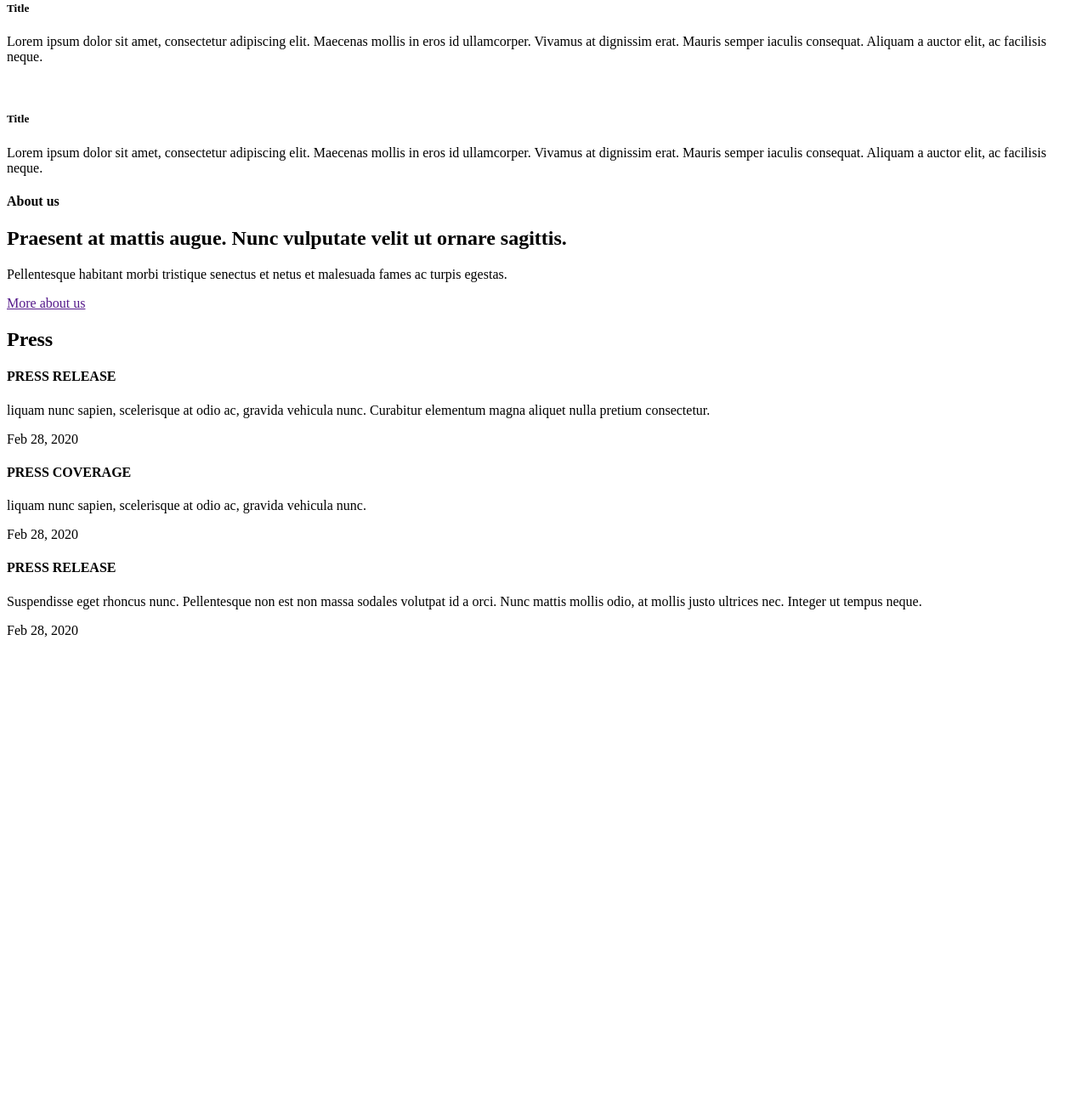
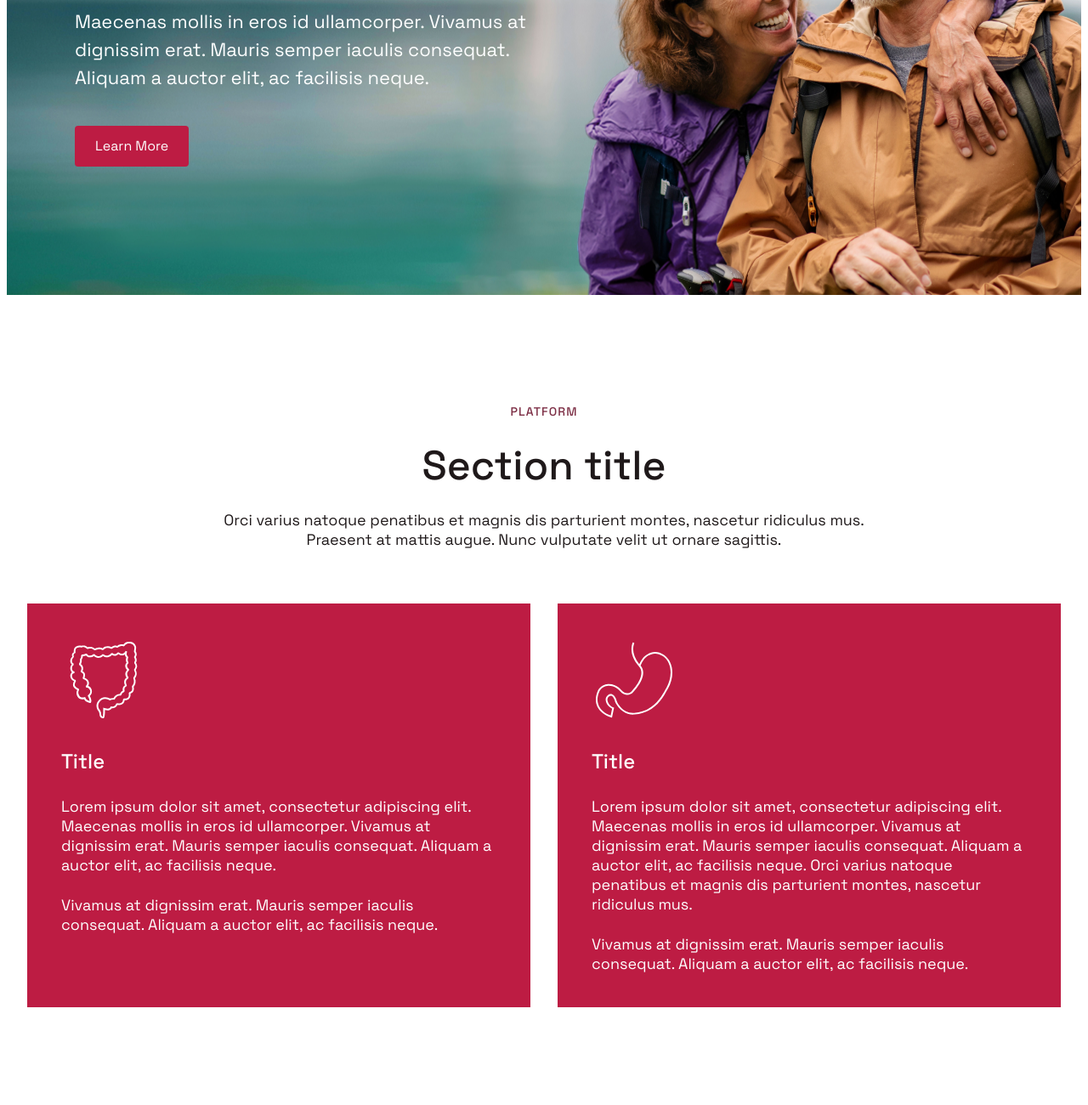
Before and after one commit to MoulyT/Z1-prueba, a plain HTML site: page Z1/proyecto-Z1/index.html in a window 1280 px wide. Shown: the part 401-1701 px from the top of the page at 85% size. Before the commit the page ends 1168 px from the top, so only its background shows below. Drawn offline with Linux system fonts and the light colour scheme.

Commit message:
add styles and update html

```diff
--- a/Z1/proyecto-Z1/index.html
+++ b/Z1/proyecto-Z1/index.html
@@ -1,85 +1,133 @@
 <!DOCTYPE html>
 <html lang="es">
-
   <head>
-    <meta charset="UTF-8">
-    <meta http-equiv="X-UA-Compatible" content="IE=edge">
-    <meta name="viewport" content="width=device-width, initial-scale=1.0">
+    <meta charset="UTF-8" />
+    <meta http-equiv="X-UA-Compatible" content="IE=edge" />
+    <meta name="viewport" content="width=device-width, initial-scale=1.0" />
     <title>Document</title>
-    <link href="styles/style.css" rel="stylesheet" type="text/css">
+    <link href="styles.css" rel="stylesheet" type="text/css" />
   </head>
 
   <body>
     <header>
-        <button type="button" class="button"></button>
+      <div class="logo">logo</div>
       <nav>
         <ul>
           <li><a href="">About us</a></li>
-            <li><a href="">press</a></li>
-            <li><a href="">contact</a></li>
+          <li><a href="">Press</a></li>
+          <li><a href="">Contact</a></li>
         </ul>
       </nav>
     </header>
-    <section class="section-one">
-        <h1>Lore ipsum sit amet</h1>
-        <h3>Maecenas mollis in eros id ullamcorper. Vivamus at dignissim erat.
-            Mauris semper iaculis consequat. Aliquam a auctor elit, ac facilisis neque.</h3>
-        <button type="button"></button>
+    <div class="folder">
+      <div class="folder_content">
+        <h1 class="folder_title">Lorem ipsum dolor sit amet.</h1>
+        <p class="folder_p">
+          Maecenas mollis in eros id ullamcorper. Vivamus at dignissim erat.
+          Mauris semper iaculis consequat. Aliquam a auctor elit, ac facilisis
+          neque.
+        </p>
+        <button type="button" class="button">Learn More</button>
+      </div>
+    </div>
+    <section>
+      <div class="section_header">
+        <span class="super_title">PLATFORM</span>
+        <h2 class="section_title_one">Section title</h2>
+        <p>
+          Orci varius natoque penatibus et magnis dis parturient montes,
+          nascetur ridiculus mus. Praesent at mattis augue. Nunc vulputate velit
+          ut ornare sagittis.
+        </p>
+      </div>
+      <div class="container_cards">
+        <div class="card">
+          <img
+            src="assets/noun_Large Intestine_716590 1.svg"
+            alt=""
+            class="image_card"
+          />
 
-    </section>
-    <section>
-        <h4>PLATFORM</h4>
-        <h2>Section title</h2>
-        <p>Orci varius natoque penatibus et magnis dis parturient montes, nascetur ridiculus mus.
-            Praesent at mattis augue. Nunc vulputate velit ut ornare sagittis.</p>
-        <div>
-            <img src="" alt="">
-            <h5>Title</h5>
-            <p>Lorem ipsum dolor sit amet, consectetur adipiscing elit. Maecenas mollis in eros id ullamcorper.
-                Vivamus at dignissim erat.
-                Mauris semper iaculis consequat. Aliquam a auctor elit, ac facilisis neque.</p>
+          <h3 class="title_card mb-24">Title</h3>
+          <p class="mb-24">
+            Lorem ipsum dolor sit amet, consectetur adipiscing elit. Maecenas
+            mollis in eros id ullamcorper. Vivamus at dignissim erat. Mauris
+            semper iaculis consequat. Aliquam a auctor elit, ac facilisis neque.
+          </p>
+          <p>
+            Vivamus at dignissim erat. Mauris semper iaculis consequat. Aliquam
+            a auctor elit, ac facilisis neque.
+          </p>
         </div>
 
-        <div>
-            <img src="" alt="">
-            <h5>Title</h5>
-            <p>Lorem ipsum dolor sit amet, consectetur adipiscing elit. Maecenas mollis in eros id ullamcorper.
-                Vivamus at dignissim erat.
-                Mauris semper iaculis consequat. Aliquam a auctor elit, ac facilisis neque.</p>
+        <div class="card">
+          <img
+            src="assets/noun_Stomach_716627 1.svg"
+            alt=""
+            class="image_card"
+          />
+          <h3 class="title_card mb-24">Title</h3>
+          <p class="mb-24">
+            Lorem ipsum dolor sit amet, consectetur adipiscing elit. Maecenas
+            mollis in eros id ullamcorper. Vivamus at dignissim erat. Mauris
+            semper iaculis consequat. Aliquam a auctor elit, ac facilisis neque.
+            Orci varius natoque penatibus et magnis dis parturient montes,
+            nascetur ridiculus mus.
+          </p>
+          <p>
+            Vivamus at dignissim erat. Mauris semper iaculis consequat. Aliquam
+            a auctor elit, ac facilisis neque.
+          </p>
         </div>
-
+      </div>
     </section>
 
-    <section>
-        <h4>About us</h4>
-        <h2>Praesent at mattis augue. Nunc vulputate velit ut ornare sagittis.</h2>
-        <p>Pellentesque habitant morbi tristique senectus et netus et malesuada fames ac turpis egestas.</p>
-        <a href="">More about us</a>
+    <section class="section_about_us">
+      <div>
+        <span class="super_title">About us</span>
+        <h2>
+          Praesent at mattis augue. Nunc vulputate velit ut ornare sagittis.
+        </h2>
+        <p>
+          Pellentesque habitant morbi tristique senectus et netus et malesuada
+          fames ac turpis egestas.
+        </p>
+        <a href="#">More about us</a>
+      </div>
     </section>
 
     <section>
       <h2>Press</h2>
       <div>
+        <div>
           <h4>PRESS RELEASE</h4>
-            <p>liquam nunc sapien, scelerisque at odio ac, gravida vehicula nunc.
-                 Curabitur elementum magna aliquet nulla pretium consectetur.</p>
+          <p>
+            liquam nunc sapien, scelerisque at odio ac, gravida vehicula nunc.
+            Curabitur elementum magna aliquet nulla pretium consectetur.
+          </p>
           <p>Feb 28, 2020</p>
+          <a href="#">Read More</a>
         </div>
         <div>
           <h4>PRESS COVERAGE</h4>
-            <p>liquam nunc sapien, scelerisque at odio ac, gravida vehicula nunc. </p>
+          <p>
+            liquam nunc sapien, scelerisque at odio ac, gravida vehicula nunc.
+          </p>
           <p>Feb 28, 2020</p>
+          <a href="#">Read More</a>
         </div>
         <div>
           <h4>PRESS RELEASE</h4>
-            <p>Suspendisse eget rhoncus nunc. Pellentesque non est non massa sodales volutpat id a orci.
-                 Nunc mattis mollis odio, at mollis justo ultrices nec. Integer ut tempus neque.</p>
+          <p>
+            Suspendisse eget rhoncus nunc. Pellentesque non est non massa
+            sodales volutpat id a orci. Nunc mattis mollis odio, at mollis justo
+            ultrices nec. Integer ut tempus neque.
+          </p>
           <p>Feb 28, 2020</p>
+          <a href="#">Read More</a>
+        </div>
       </div>
     </section>
-    <footer>
-
-    </footer>
+    <footer></footer>
   </body>
-
 </html>
--- a/Z1/proyecto-Z1/styles.css
+++ b/Z1/proyecto-Z1/styles.css
@@ -1,28 +1,181 @@
 @font-face {
   font-family: Space-Grotesk;
-  src: url("/Space-Grotesk/SpaceGrotesk-Regular.otf");
+  src: url("Space-Grotesk/SpaceGrotesk-Regular.otf");
+  font-weight: 400;
 }
 
+@font-face {
+  font-family: Space-Grotesk;
+  src: url("Space-Grotesk/SpaceGrotesk-Medium.otf");
+  font-weight: 500;
+}
+:root{
+  --black: #1F191A;
+  --red:#BD1C43;
+  --white:#FEFFFF;
+  --burgundy:#7C2D44;
+  --light_orange: #FAF4EF;
+
+}
+
+.mb-24{
+  margin-bottom: 1.5rem;
+}
+
+body{
+  font-family: Space-Grotesk;
+  font-weight: 400;
+  color: var(--black);
+  font-size: 16px;
+}
+h1,h2,h3,h4 {
+  margin: 0;
+  font-weight: 500;
+}
+p {
+  font-size: 1.125rem;
+  margin: 0;
+}
+
+a {
+  text-decoration: none;
+color: var(--black);
+}
+
+div,header {
+  box-sizing: border-box;
+}
 header {
   display: flex;
   justify-content: space-between;
+  padding: 1.25rem 3.75rem;
+  margin-left: auto;
+  margin-right: auto;
+  max-width: 82.5rem;
 }
 
 nav {
+
   font-size: 1rem;
+
 }
 
 nav ul {
   list-style: none;
+  margin: 0;
+  padding:0;
+
 }
 
 nav li {
   display: inline-block;
-  margin: 1.75rem 2.5rem;
+  margin-left: 2.5rem;
 }
 
-section-one {
+.folder {
 
-  background-image: url(/Home-Folder.png);
+  background-image: url("Home-Folder.png");
+  max-width: 82.5rem; /* No usar height que se te salen las letras del div*/
+  margin: 0 auto 8rem;
+  padding: 9.375rem 0 9.4375rem 5rem;
+  color: var(--white);
+
+
 
 }
+.folder_content{
+  max-width: 572px;
+}
+
+.folder_title {
+font-size: 4.25rem;
+font-weight: 500;
+margin-bottom: 28px;
+line-height: 120%;
+}
+
+.folder_p {
+  font-size: 1.375rem; /* el font-weight standar es 400 */
+  margin-bottom: 2.5rem;
+  line-height: 150%;
+
+}
+.button {
+  font-family: Space-Grotesk;
+  font-size: 1rem;
+  line-height: 1.5rem;
+
+  color: var(--white);
+  background-color: var(--red);
+
+  padding: 0.75rem 1.5rem;
+
+  border: none;
+  border-radius: 0.25rem;
+
+}
+
+h2{
+  font-size: 3rem;
+  font-weight: 500;
+}
+
+.section_header {
+  max-width: 50rem;
+  margin: 0 auto 4rem;
+  display: flex;
+  text-align: center;
+  flex-direction: column;
+}
+
+.super_title {
+  font-size: 0.875rem;
+  font-weight: 500;
+  letter-spacing: 0.08em;
+  color:var(--burgundy);
+  line-height: 1.225rem;
+
+  margin-bottom: 1.5rem;
+}
+
+.section_title_one {
+  font-weight: 500;
+  line-height: 3.6rem;
+
+  margin-bottom: 1.5rem;
+}
+
+.container_cards {
+margin: 0 auto 8rem;
+display: grid;
+grid-template-columns: 1fr 1fr;
+gap: 2rem;
+max-width: 76rem;
+color: var(--white);
+
+}
+
+h3 {
+  font-size: 1.5rem;
+  line-height: 2.1rem;
+}
+.card {
+  background-color: #BD1C43;
+  padding: 2.5rem;
+
+}
+
+.image_card {
+  margin-bottom: 1.5rem;
+}
+
+
+/*Section about us*/
+
+.section_about_us {
+  margin: 0 3.75rem 8rem;
+  padding: 5rem;
+
+  background-color: var(--light_orange);
+
+}
```
Also changed, not shown: Z1/proyecto-Z1/assets/noun_Large Intestine_716590 1.svg (added), Z1/proyecto-Z1/assets/noun_Stomach_716627 1.svg (added). Lines whose indentation alone changed are shown as unchanged.
